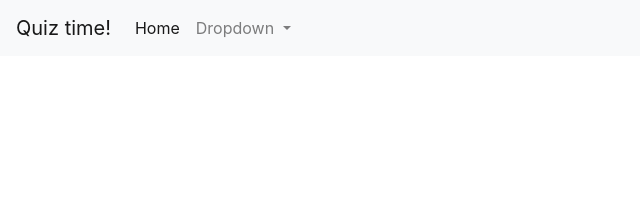
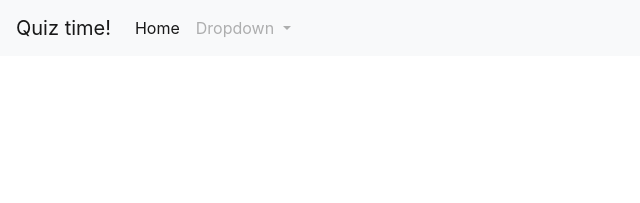
Before and after one commit to willehpeh/setup-development-environment, a plain HTML site: page index.html in a window 1280 px wide. Shown: the top 203 px of the page, 0-640 px from the left. Drawn offline with nearby package versions, Linux system fonts and the light colour scheme.

Commit message:
Re-established disabled control

```diff
--- a/index.html
+++ b/index.html
@@ -49,7 +49,7 @@
           <a class="nav-link" href="#">Home <span class="sr-only">(current)</span></a>
         </li>
         <li class="nav-item dropdown">
-          <a class="nav-link dropdown-toggle " href="#" id="navbarDropdown" role="button" data-toggle="dropdown" aria-haspopup="true" aria-expanded="false">
+          <a class="nav-link dropdown-toggle disabled" href="#" id="navbarDropdown" role="button" data-toggle="dropdown" aria-haspopup="true" aria-expanded="false">
             Dropdown
           </a>
           <div class="dropdown-menu" aria-labelledby="navbarDropdown">
```
